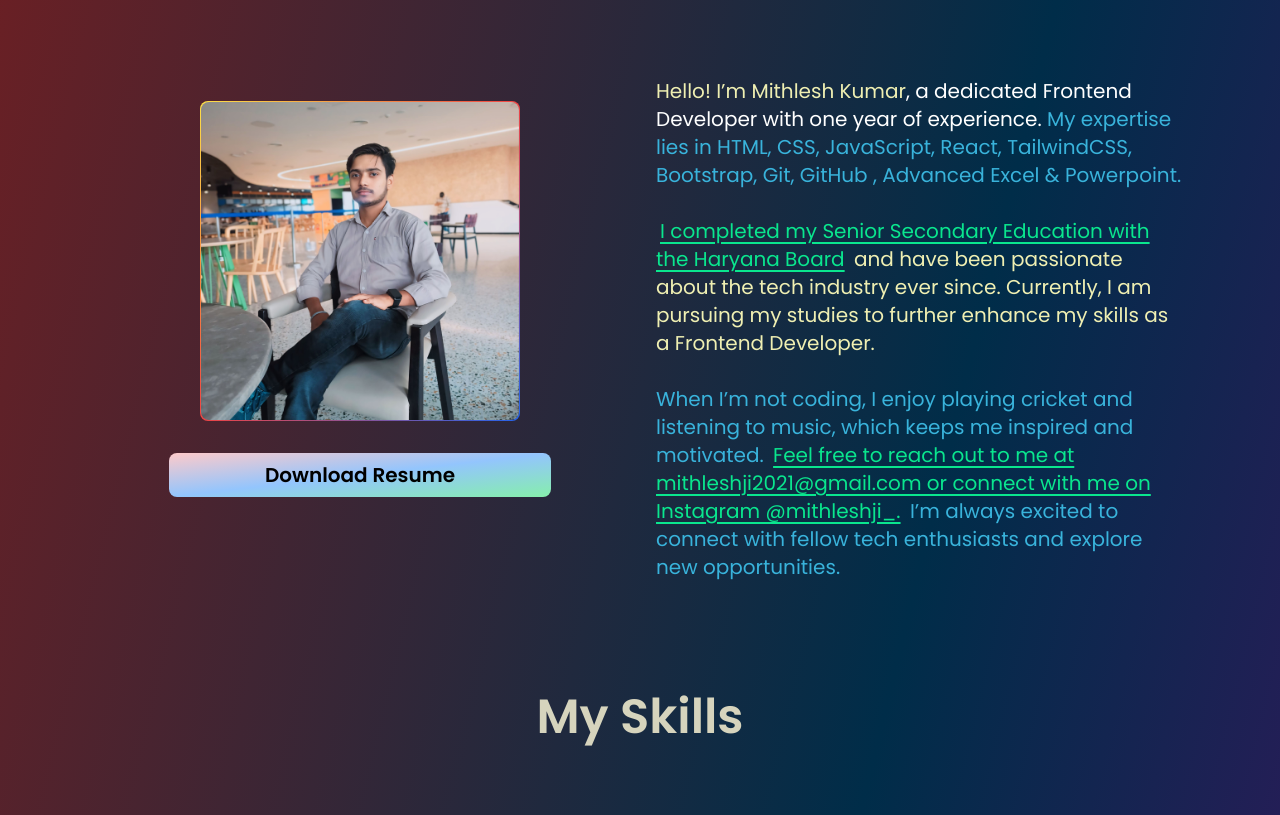
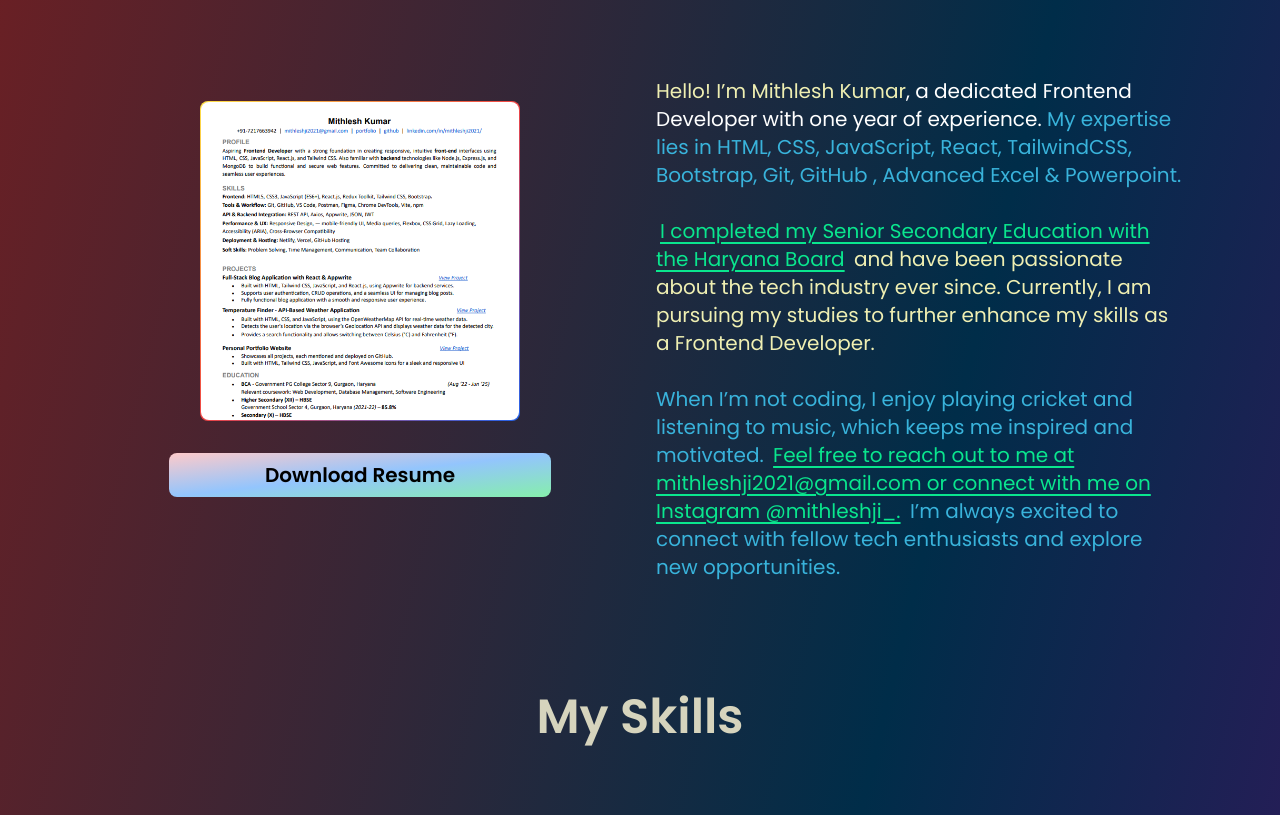
Before and after one commit to mithleshkumar-wrk/My-Portfolio, a website: page index.html in a window 1280 px wide. Shown: the part 922-1737 px from the top of the page. Drawn offline with Linux system fonts and the light colour scheme.

Commit message:
update about image

```diff
--- a/index.html
+++ b/index.html
@@ -205,7 +205,7 @@
                     <div
                         class="flex justify-center items-center bg-gradient-to-br from-yellow-300 via-red-500 to-blue-600 w-60 md:w-80 rounded-full md:rounded-lg p-[1px] hover:bg-gradient-to-br hover:from-yellow-500 hover:via-red-800 hover:to-green-500 ">
 
-                        <img class="object-contain w-60 md:w-80 rounded-full md:rounded-lg " src="images/img 2.jpg"
+                        <img class="object-contain w-60 md:w-80 rounded-full md:rounded-lg " src="images/resume image 1x1.png"
                             alt="">
 
                     </div>
```
Also changed, not shown: images/resume image 1x1.png (added).
